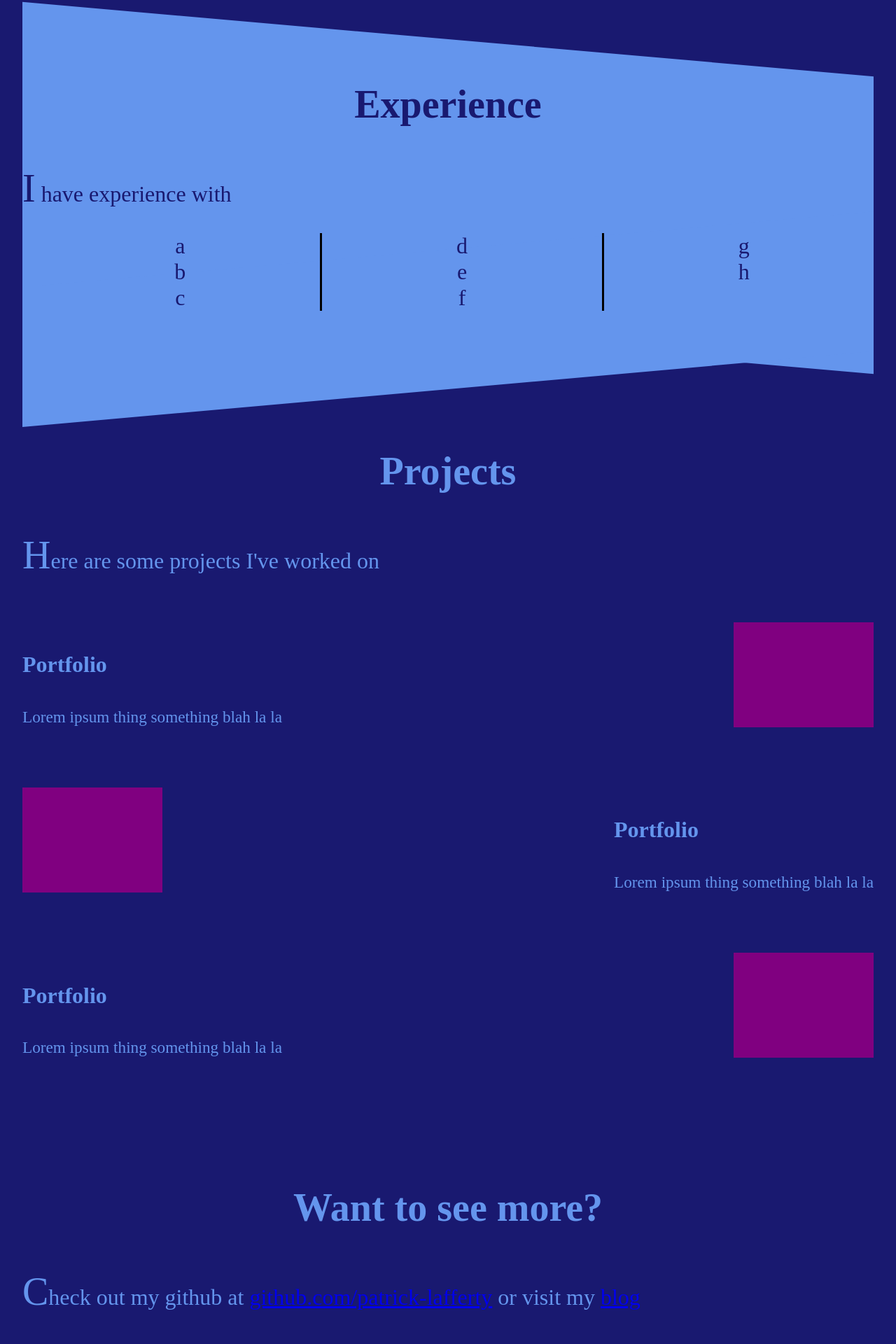
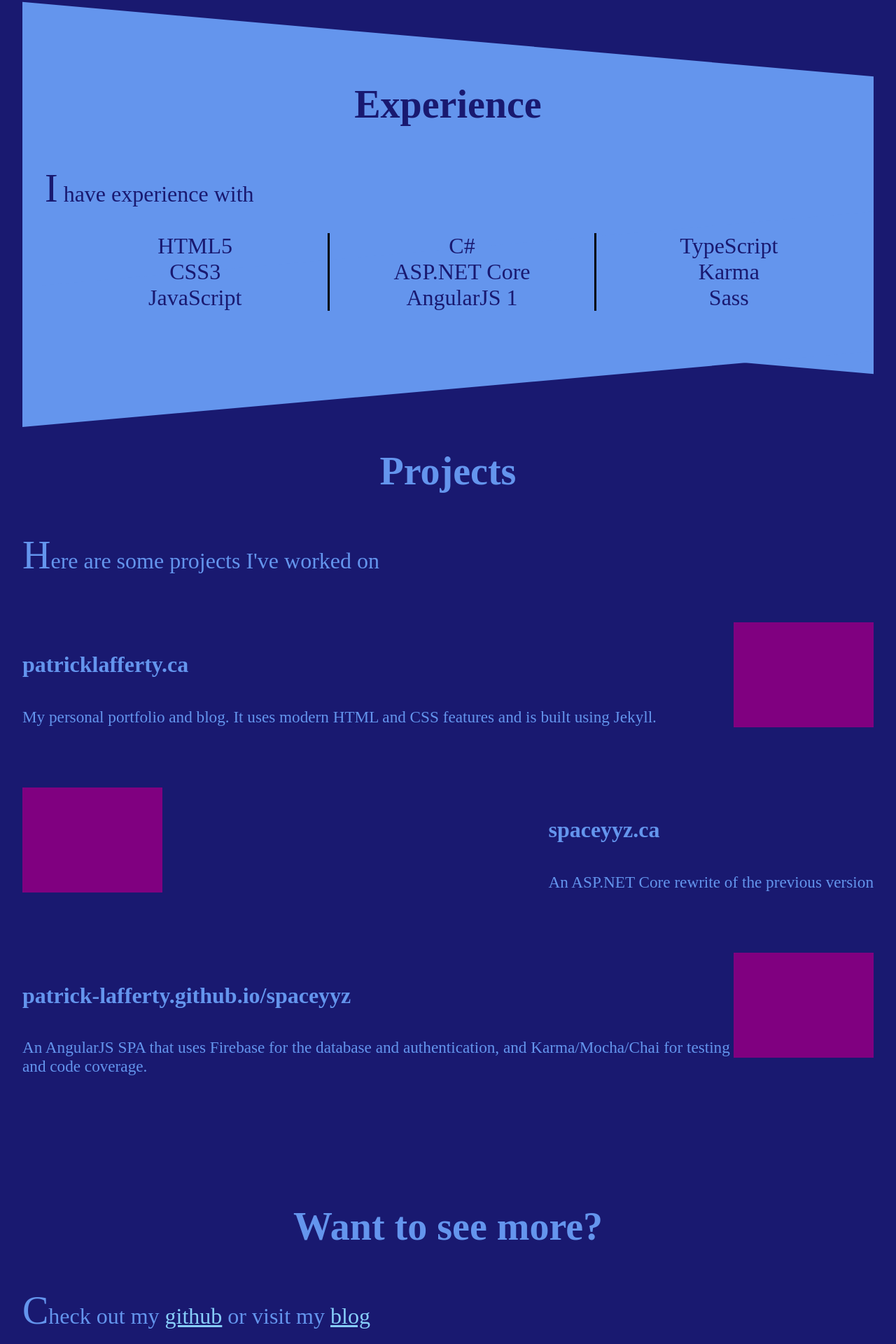
Before and after one commit to patrick-lafferty/portfolio, a Jekyll site: the page built from index.html, in a window 1280 px wide. Shown: the part 824-2744 px from the top of the page at 70% size. Built offline with Jekyll 4.4.1, drawn with Linux system fonts in a browser that asks for light colours.

Commit message:
styled the footer and started replacing some placeholder text

```diff
--- a/_includes/footer.html
+++ b/_includes/footer.html
@@ -1,4 +1,4 @@
-<footer>
+<footer class="footer">
 	<section>
 		<p>Copyright (c) 2017 Patrick Lafferty. Powered by Jekyll, design by Patrick Lafferty</p>
 	</section>
--- a/css/main.scss
+++ b/css/main.scss
@@ -100,6 +100,10 @@ body {
 	}
 }
 
+a {
+	color: lightskyblue;
+}
+
 .about {
 	font-size: 2rem;
 	color: cornflowerblue;
@@ -131,6 +135,7 @@ body {
 .about__test {
 	transform: skewY(-5deg);
 	background-color: none;
+	padding: 0em 1em;
 }
 
 .about__tail {
@@ -174,4 +179,12 @@ body {
 	width: 200px;
 	height: 150px;
 	background-color: purple;
+	flex: 0 0 auto;
 }
+
+.footer {
+	height: 5rem;
+	font-size: 1.5em;
+	padding: 1em;
+	background-color: cornflowerblue;
+}
--- a/index.html
+++ b/index.html
@@ -16,14 +16,15 @@ layout: default
 		<p class="about--description">I have experience with</p>
 
 		<ul class="about__experience--skills">
-			<li>a</li>
-			<li>b</li>
-			<li>c</li>
-			<li>d</li>
-			<li>e</li>
-			<li>f</li>
-			<li>g</li>
-			<li>h</li>
+			<li>HTML5</li>
+			<li>CSS3</li>
+			<li>JavaScript</li>
+			<li>C#</li>
+			<li>ASP.NET Core</li>
+			<li>AngularJS 1</li>
+			<li>TypeScript</li>
+			<li>Karma</li>
+			<li>Sass</li>
 		</ul>
 		</div>
 		<div class="about__tail"></div>
@@ -35,24 +36,24 @@ layout: default
 
 		<section class="project">
 			<div>
-				<h1>Portfolio</h1>
-				<p class="project__description">Lorem ipsum thing something blah la la</p>
+				<h1>patricklafferty.ca</h1>
+				<p class="project__description">My personal portfolio and blog. It uses modern HTML and CSS features and is built using Jekyll.</p>
 			</div>
 			<div class="fake-image"></div>
 		</section>
 
 		<section class="project">
 			<div>
-				<h1>Portfolio</h1>
-				<p class="project__description">Lorem ipsum thing something blah la la</p>
+				<h1>spaceyyz.ca</h1>
+				<p class="project__description">An ASP.NET Core rewrite of the previous version</p>
 			</div>
 			<div class="fake-image"></div>
 		</section>
 
 		<section class="project">
 			<div>
-				<h1>Portfolio</h1>
-				<p class="project__description">Lorem ipsum thing something blah la la</p>
+				<h1>patrick-lafferty.github.io/spaceyyz</h1>
+				<p class="project__description">An AngularJS SPA that uses Firebase for the database and authentication, and Karma/Mocha/Chai for testing and code coverage.</p>
 			</div>
 			<div class="fake-image"></div>
 		</section>
@@ -60,6 +61,6 @@ layout: default
 
 	<section class="about__github">
 		<h1 class="about--header">Want to see more?</h1>
-		<p class="about--description">Check out my github at <a href="#">github.com/patrick-lafferty</a> or visit my <a href="#">blog</a></p>
+		<p class="about--description">Check out my <a href="#">github</a> or visit my <a href="#">blog</a></p>
 	</section>
 </article>
```
